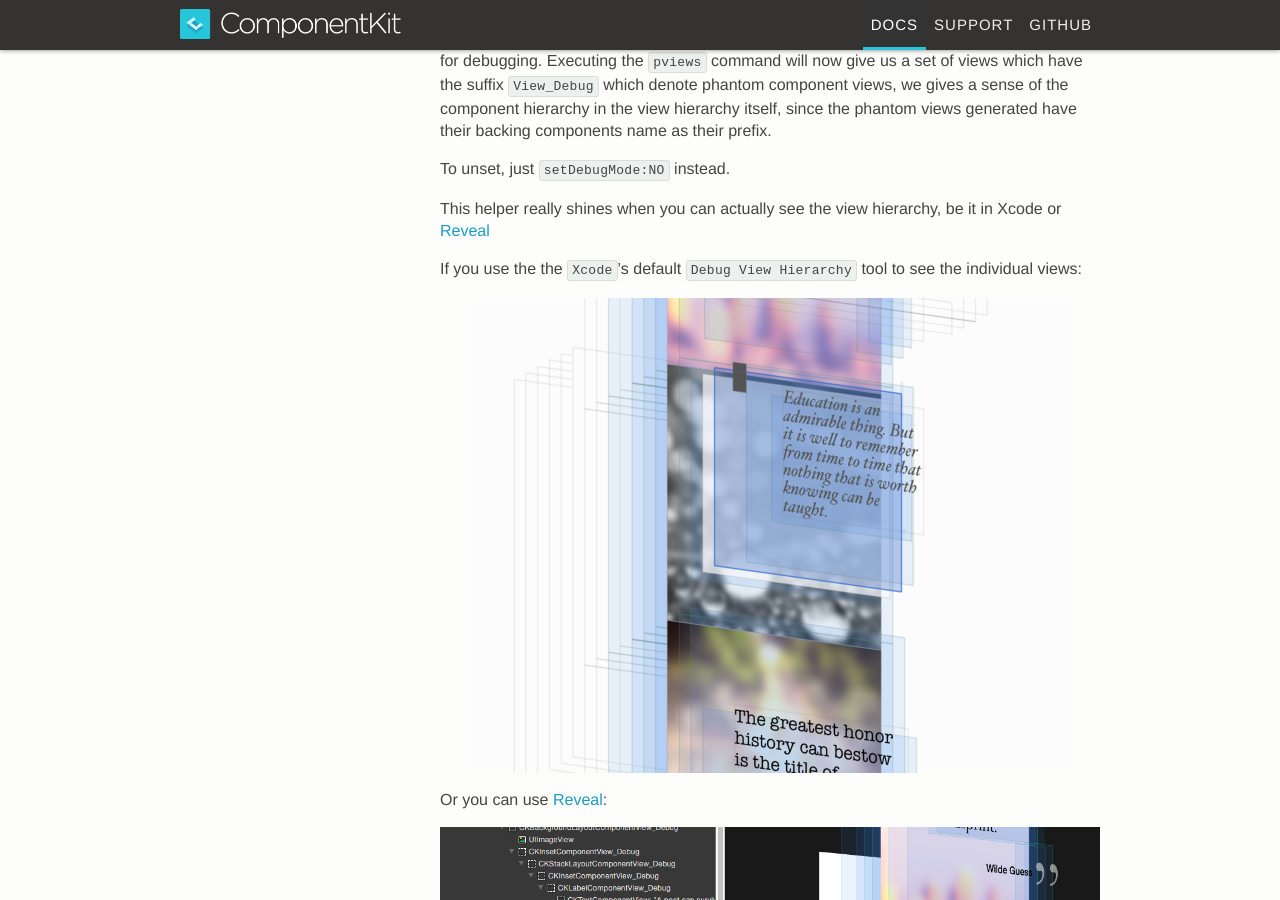
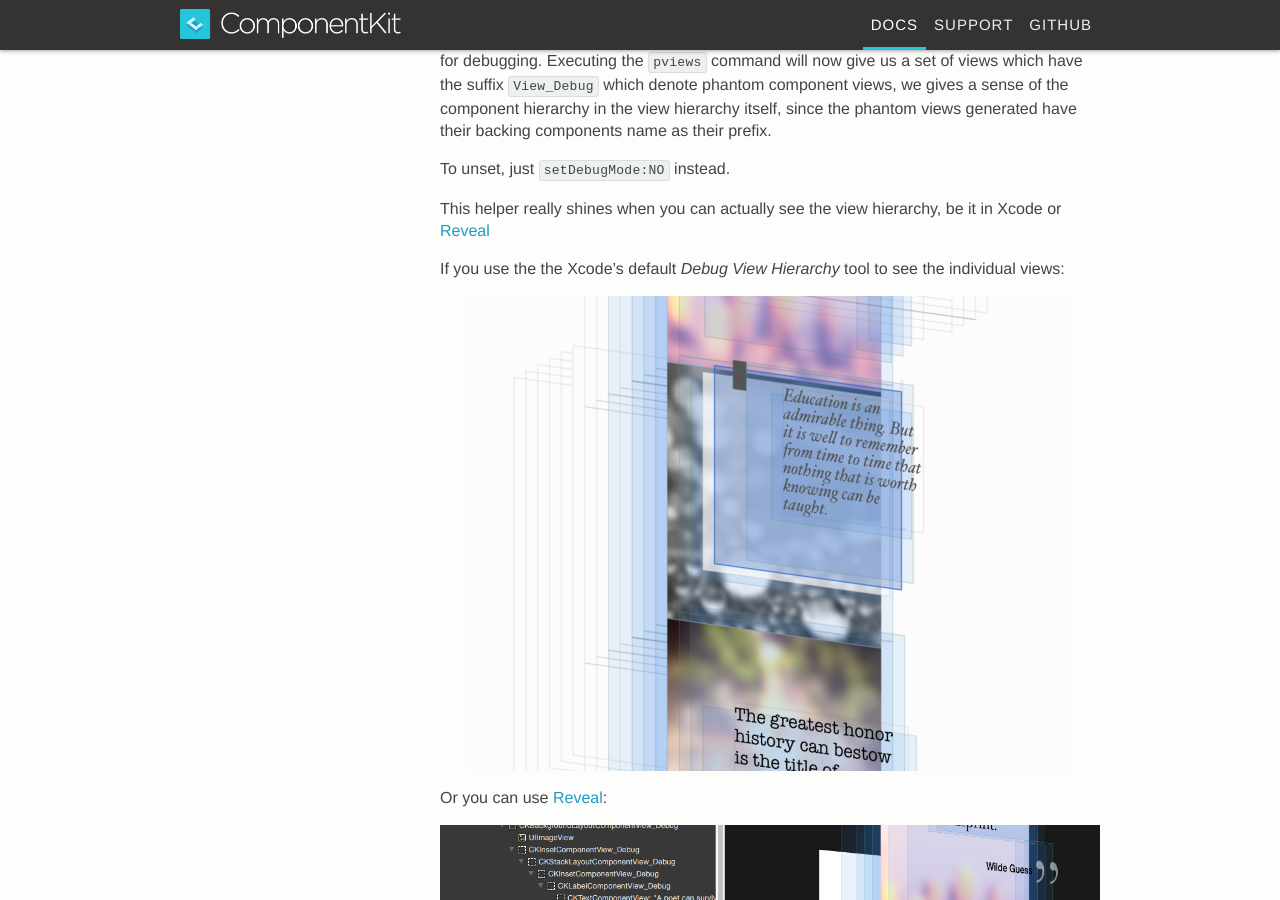
Before and after one commit to dstnbrkr/componentkit, a Jekyll site: the page built from _docs/debugging.md, in a window 1280 px wide and 900 px high, scrolled down 1928 px. Built offline with Jekyll 4.4.1, drawn with Linux system fonts in a browser that asks for light colours; Markdown is read by kramdown in place of the engine named in the settings; comment, search, counter and statistics services are not loaded.

```diff
--- a/_docs/debugging.md
+++ b/_docs/debugging.md
@@ -89,7 +89,7 @@ To unset, just `setDebugMode:NO` instead.
 
 This helper really shines when you can actually see the view hierarchy, be it in Xcode or [Reveal](http://revealapp.com/)
 
-If you use the the `Xcode`'s default `Debug View Hierarchy` tool to see the individual views:
+If you use the the Xcode's default *Debug View Hierarchy* tool to see the individual views:
 
 ![Debug Components with Xcode](/static/images/xcode-debug.png)
 
```
